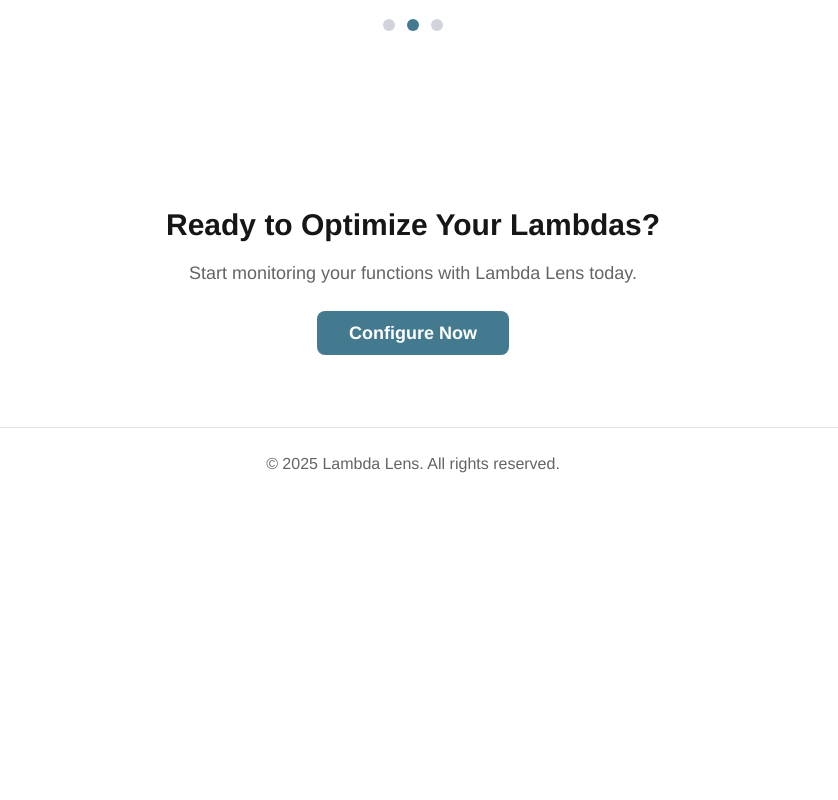
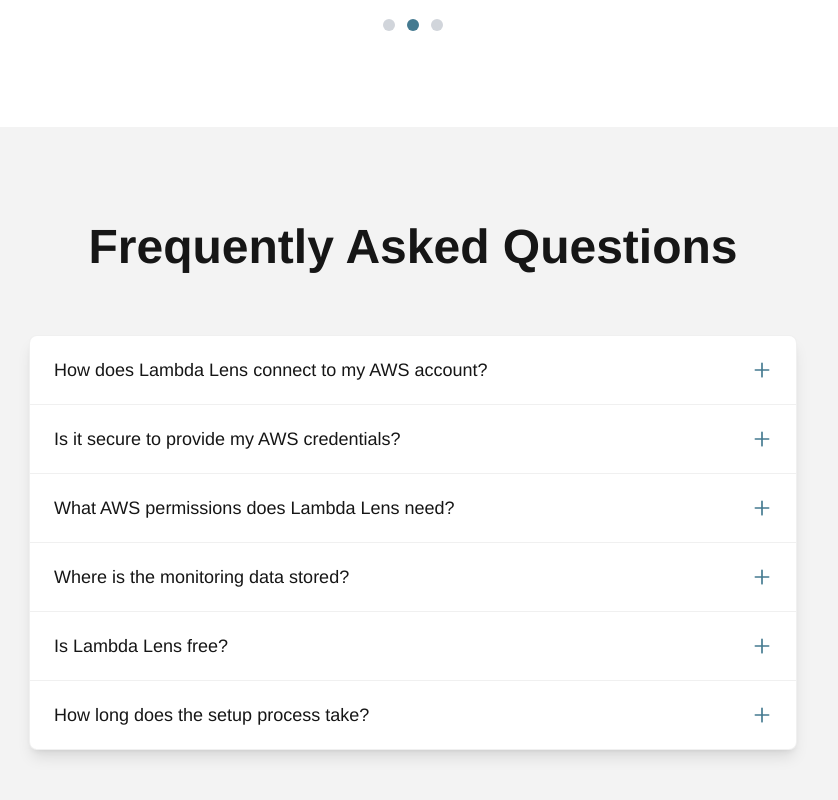
Before and after one commit to oslabs-beta/Lambda-Lens, a React (Vite) app in the folder client/: page / in a window 1280 px wide. Shown: the part 1620-2420 px from the top of the page, without its empty margins (219-1057 px from the left). Before the commit the page ends 2120 px from the top, so only its background shows below. Built offline with nearby package versions, Linux system fonts and the light colour scheme.

Commit message:
feat: add FAQ section with collapsible items to LandingPage

```diff
--- /dev/null
+++ b/client/src/pages/Landing/FAQ/FAQ.tsx
@@ -0,0 +1,88 @@
+import { useState } from 'react';
+
+const faqData = [
+  {
+    question: 'How does Lambda Lens connect to my AWS account?',
+    answer: 'Lambda Lens requires AWS credentials (Access Key ID and Secret Access Key) and your AWS region. These are securely passed to our backend during configuration and used solely to interact with the AWS CloudWatch API for fetching metrics and logs. We recommend using IAM credentials with the minimum required permissions.',
+  },
+  {
+    question: 'Is it secure to provide my AWS credentials?',
+    answer: 'Security is our priority. Your credentials are sent directly to our backend over HTTPS and are used only for API calls to AWS. They are not stored client-side. For enhanced security, consider creating dedicated IAM credentials with limited permissions specifically for Lambda Lens.',
+  },
+  {
+    question: 'What AWS permissions does Lambda Lens need?',
+    answer: 'Lambda Lens primarily needs read-only access to CloudWatch Logs (DescribeLogStreams, GetLogEvents) and CloudWatch Metrics (GetMetricData, ListMetrics) for your Lambda functions. It also needs permission to list Lambda functions (ListFunctions).',
+  },
+  {
+    question: 'Where is the monitoring data stored?',
+    answer: 'Processed metrics and log insights (like cold start occurrences) are stored in a MongoDB database that you provide the connection URI for during configuration. Raw log data is not persistently stored by Lambda Lens itself.',
+  },
+  {
+    question: 'Is Lambda Lens free?',
+    answer: 'Yes, Lambda Lens is currently offered as an open-source project under the MIT License. You can use it freely.',
+  },
+  {
+    question: 'How long does the setup process take?',
+    answer: 'Setup is designed to be quick. Once you have your AWS credentials and MongoDB URI ready, configuring Lambda Lens through the UI typically takes less than a minute.',
+  },
+];
+
+const FAQItem = ({ item, isOpen, onClick }: { item: typeof faqData[0], isOpen: boolean, onClick: () => void }) => {
+  return (
+    <div className="border-b border-light-cont-s/50 dark:border-dark-cont-s/50 last:border-b-0">
+      <button
+        className="flex justify-between items-center w-full py-5 px-6 text-left text-lg font-medium hover:bg-light-cont-m/50 dark:hover:bg-dark-cont-m/50 transition-colors focus:outline-none focus-visible:ring-2 focus-visible:ring-element-s" // Added focus styles
+        onClick={onClick}
+        aria-expanded={isOpen}
+      >
+        <span className={`${isOpen ? 'text-element-h dark:text-element-h' : 'text-light-text-prim dark:text-dark-text-prim'} transition-colors`}>
+          {item.question}
+        </span>
+        <span className="text-element-s dark:text-element-h flex-shrink-0 ml-4">
+          <svg className={`w-5 h-5 transition-transform duration-300 ${isOpen ? 'rotate-90' : 'rotate-0'}`} fill="none" stroke="currentColor" viewBox="0 0 24 24" xmlns="http://www.w3.org/2000/svg">
+            {isOpen ? (
+              <path strokeLinecap="round" strokeLinejoin="round" strokeWidth="2" d="M20 12H4" />
+            ) : (
+              <path strokeLinecap="round" strokeLinejoin="round" strokeWidth="2" d="M12 4v16m8-8H4" />
+            )}
+          </svg>
+        </span>
+      </button>
+      <div
+        className={`overflow-hidden transition-all duration-200 ease-out ${isOpen ? 'max-h-96 opacity-100' : 'max-h-0 opacity-0'}`}
+      >
+        <p className="px-6 pb-5 pt-1 text-light-text-sec dark:text-dark-text-sec leading-relaxed">
+          {item.answer}
+        </p>
+      </div>
+    </div>
+  );
+};
+
+const FAQ = () => {
+  const [openIndex, setOpenIndex] = useState<number | null>(null);
+
+  const handleItemClick = (index: number) => {
+    setOpenIndex(openIndex === index ? null : index);
+  };
+
+  return (
+    <section className="py-24 bg-light-cont-m dark:bg-dark-cont-m px-4 transition-colors">
+      <div className="max-w-3xl mx-auto">
+        <h2 className="text-4xl md:text-5xl font-bold text-center mb-16">Frequently Asked Questions</h2>
+        <div className="bg-light-cont-l dark:bg-dark-cont-l rounded-lg shadow-lg overflow-hidden border border-light-cont-s/50 dark:border-dark-cont-s/50">
+          {faqData.map((item, index) => (
+            <FAQItem
+              key={index}
+              item={item}
+              isOpen={openIndex === index}
+              onClick={() => handleItemClick(index)}
+            />
+          ))}
+        </div>
+      </div>
+    </section>
+  );
+};
+
+export default FAQ;
--- a/client/src/pages/Landing/LandingPage.tsx
+++ b/client/src/pages/Landing/LandingPage.tsx
@@ -2,6 +2,7 @@ import Navbar from './Navbar/Navbar';
 import Hero from './Hero/Hero';
 import Features from './Features/Features';
 import HowItWorks from './HowItWorks/HowItWorks';
+import FAQ from './FAQ/FAQ';
 import CTA from './CTA/CTA';
 import Footer from './Footer/Footer';
 
@@ -12,6 +13,7 @@ const LandingPage = () => {
       <Hero />
       <Features />
       <HowItWorks />
+      <FAQ />
       <CTA />
       <Footer />
     </div>
```
